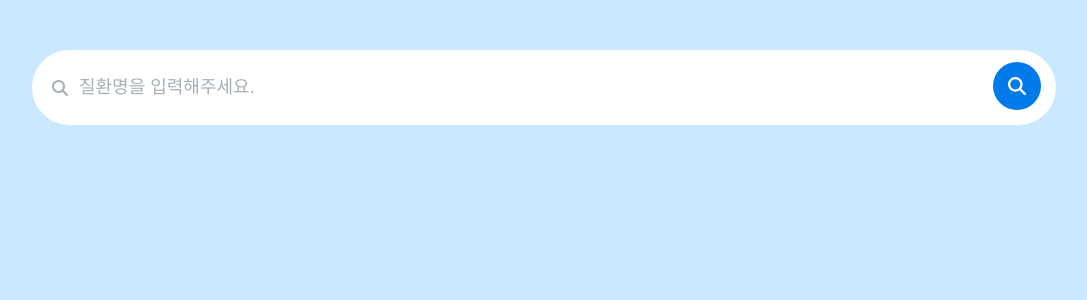
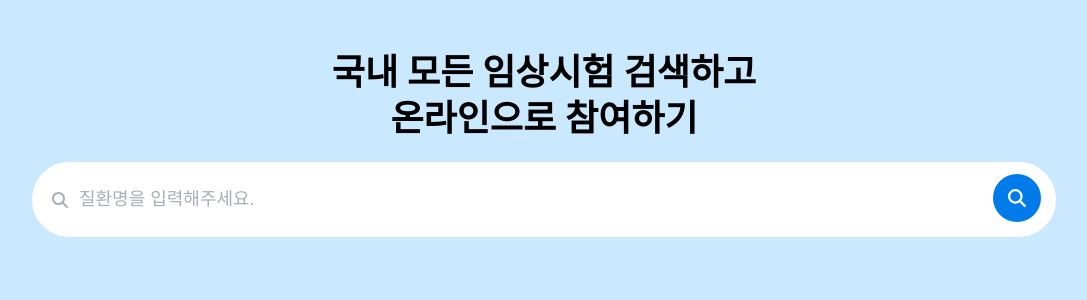
Before and after one commit to sik9252/pre-onboarding-11th-4, a React (Vite) app: page / in a window 1280 px wide. Shown: the top 300 px of the page, without its empty margins (96-1183 px from the left). Built offline with nearby package versions, Linux system fonts and the light colour scheme.

Commit message:
feat: Title 추가

```diff
--- a/src/pages/Main/index.jsx
+++ b/src/pages/Main/index.jsx
@@ -1,5 +1,5 @@
 import { useState, useEffect } from "react";
-import { MainContainer } from "./style";
+import { MainContainer, Title } from "./style";
 import SearchBar from "../../components/SearchBar";
 import SearchResult from "../../components/SearchResult";
 import { useCachedApiCall } from "../../hooks/useCachedApiCall";
@@ -47,6 +47,10 @@ function Main() {
 
   return (
     <MainContainer onClick={() => focusOutSearchBar()}>
+      <Title>
+        <div>국내 모든 임상시험 검색하고</div>
+        <div>온라인으로 참여하기</div>
+      </Title>
       <SearchBar
         placeholder={isSearchBarClicked ? "" : "질환명을 입력해주세요."}
         onClick={(e) => focusSearchBar(e)}
--- a/src/pages/Main/style.js
+++ b/src/pages/Main/style.js
@@ -4,3 +4,18 @@ export const MainContainer = styled.div`
   height: 100vh;
   padding: 50px 50px;
 `;
+
+export const Title = styled.div`
+  text-align: center;
+  font-size: 36px;
+  font-weight: 700;
+
+  & > div:nth-child(1) {
+    padding: 5px 0;
+  }
+
+  & > div:nth-child(2) {
+    padding: 5px 0;
+    margin-bottom: 20px;
+  }
+`;
```
